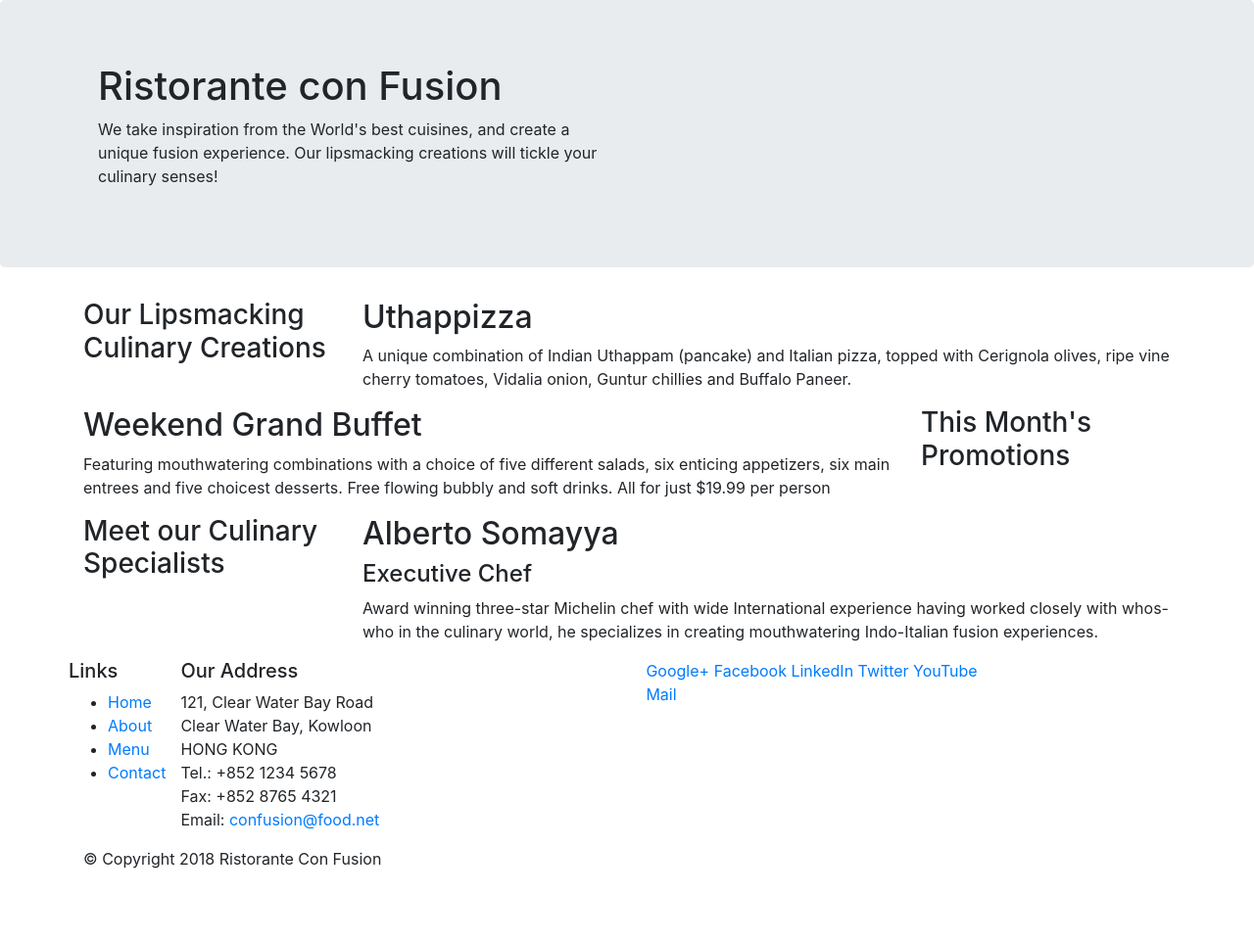
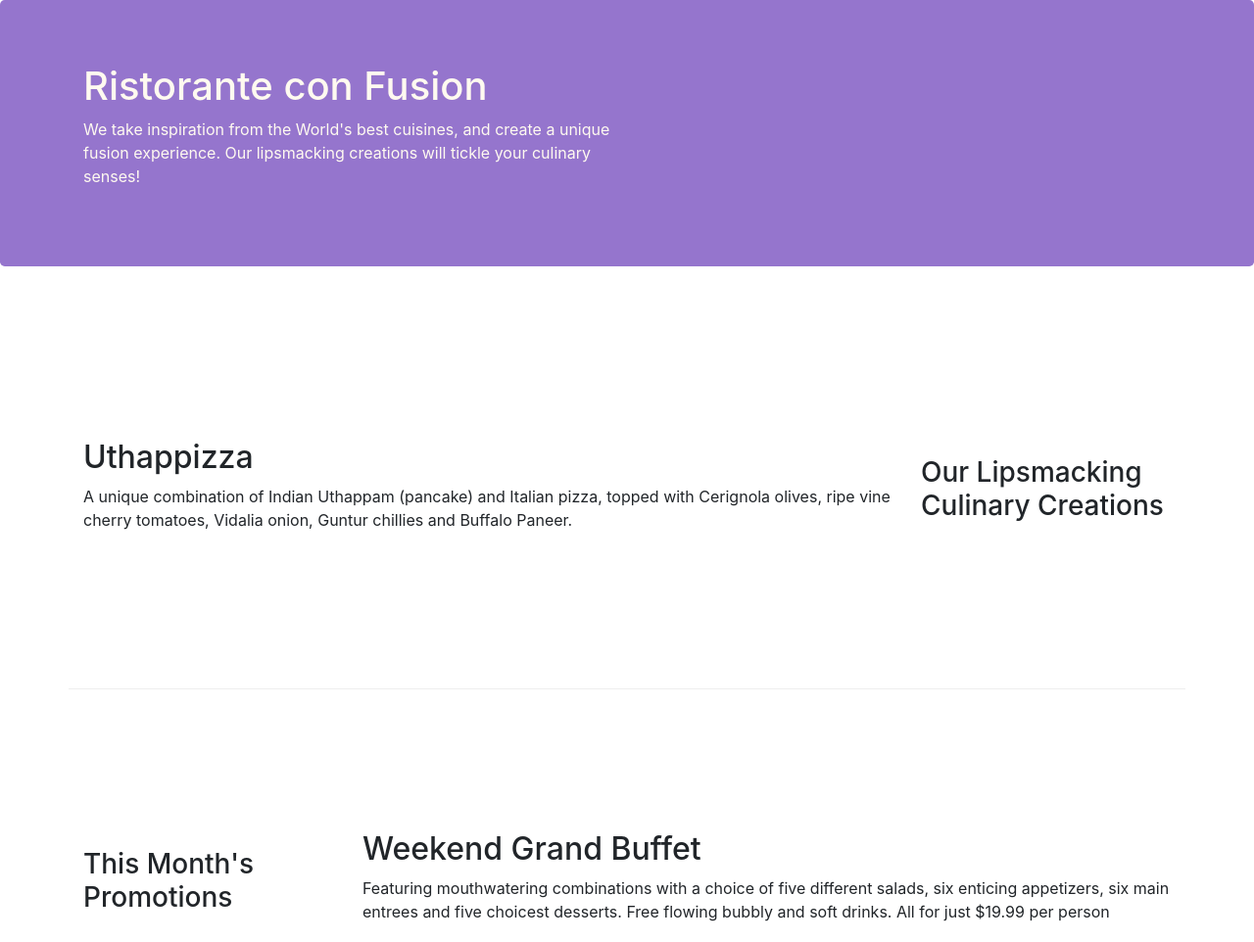
Before and after one commit to Santhosh2231/Ristorante-Con-Fusion, a website: page index.html in a window 1280 px wide. Shown: the top 962 px of the page at 98% size. Before the commit the page ends 905 px from the top, so only its background shows below. Drawn offline with nearby package versions, Linux system fonts and the light colour scheme.

Commit message:
Grid system 2

```diff
--- /dev/null
+++ b/css/styles.css
@@ -0,0 +1,30 @@
+.row-header{
+    margin:0px auto;
+    padding:0px;
+}
+
+.row-content {
+    margin:0px auto;
+    padding: 50px 0px 50px 0px;
+    border-bottom: 1px ridge;
+    min-height:400px;
+}
+
+.footer{
+    background-color: #D1C4E9;
+    margin:0px auto;
+    padding: 20px 0px 20px 0px;
+}
+
+.jumbotron {
+    padding:70px 30px 70px 30px;
+    margin:0px auto;
+    background: #6e3fbe ;
+    color: floralwhite;
+}
+
+address{
+    font-size:80%;
+    margin:0px;
+    color:#0f0f0f;
+}
--- a/index.html
+++ b/index.html
@@ -6,6 +6,7 @@
         <meta http-equiv="x-ua-compatible" content="ie=edge">
 
         <!-- Bootstrap CSS -->
+        <link href="css/styles.css" rel="stylesheet">
         <link rel="stylesheet" href="node_modules/bootstrap/dist/css/bootstrap.min.css">
 
 <head>
@@ -14,9 +15,9 @@
 
 <body>
 
-    <header class="jumbotron">
+    <header class="jumbotron" style="background-color:#9575CD ;">
         <div class="container">
-            <div>
+            <div class="row row-header">
                 <div class="col-12 col-sm-6">
                     <h1>Ristorante con Fusion</h1>
                     <p>We take inspiration from the World's best cuisines, and create a unique fusion experience. Our lipsmacking creations will tickle your culinary senses!</p>
@@ -28,32 +29,32 @@
     </header>
 
     <div class="container">
-        <div class="row">
-            <div class="col-12 col-sm-4 col-md-3">
+        <div class="row row-content align-items-center">
+            <div class="col-12 col-sm-4 order-sm-last col-md-3">
                 <h3>Our Lipsmacking Culinary Creations</h3>
             </div>
-            <div class="col col-sm col-md">
+            <div class="col col-sm order-sm-first col-md">
                 <h2>Uthappizza</h2>
                 <p>A unique combination of Indian Uthappam (pancake) and Italian pizza, topped with Cerignola olives, ripe vine cherry tomatoes, Vidalia onion, Guntur chillies and Buffalo Paneer.</p>
             </div>
         </div>
 
 
-        <div  class="row">
-            <div class="col-12 col-sm-4 order-sm-last col-md-3">
+        <div  class="row row-content align-items-center">
+            <div class="col-12 col-sm-4 col-md-3">
                 <h3>This Month's Promotions</h3>
             </div>
-            <div class="col col-sm order-sm-first col-md">
+            <div class="col col-sm col-md">
                 <h2>Weekend Grand Buffet</h2>
                 <p>Featuring mouthwatering combinations with a choice of five different salads, six enticing appetizers, six main entrees and five choicest desserts. Free flowing bubbly and soft drinks. All for just $19.99 per person </p>
             </div>
         </div>
 
-        <div class="row">
-            <div class="col-12 col-sm-4 col-md-3">
+        <div class="row row-content align-items-center">
+            <div class="col-12 col-sm-4 order-sm-last col-md-3">
                 <h3>Meet our Culinary Specialists</h3>
             </div >
-            <div class="col col-sm col-md">
+            <div class="col col-sm order-sm-first col-md">
                 <h2>Alberto Somayya</h2>
                 <h4>Executive Chef</h4>
                 <p>Award winning three-star Michelin chef with wide International experience having worked closely with whos-who in the culinary world, he specializes in creating mouthwatering Indo-Italian fusion experiences. </p>
@@ -61,20 +62,20 @@
         </div>
     </div>
 
-    <footer>
+    <footer class="footer">
         <div class="container">
             <div class="row">
-                <div lass="col-4 offset-1 col-sm-2">
+                <div lass="col-3 offset-1 col-sm-2">
                     <h5>Links</h5>
-                    <ul>
-                        <li><a href="#">Home</a></li>
-                        <li><a href="#">About</a></li>
-                        <li><a href="#">Menu</a></li>
-                        <li><a href="#">Contact</a></li>
+                    <ul class="list-unstyled">
+                        <li class="list-unstyled"><a href="#">Home</a></li>
+                        <li class="list-unstyled"><a href="#">About</a></li>
+                        <li class="list-unstyled"><a href="#">Menu</a></li>
+                        <li class="list-unstyled"><a href="#">Contact</a></li>
                     </ul>
                 </div>
 
-                <div class="col-7 col-sm-5">
+                <div class="col-6 col-sm-5">
                     <h5>Our Address</h5>
                     <address>
 		              121, Clear Water Bay Road<br>
@@ -86,8 +87,8 @@
 		           </address>
                 </div>
 
-                <div class="col-12 col-sm-4">
-                    <div>
+                <div class="col-12 col-sm-4 align-self-center">
+                    <div class="text-center">
                         <a href="http://google.com/+">Google+</a>
                         <a href="http://www.facebook.com/profile.php?id=">Facebook</a>
                         <a href="http://www.linkedin.com/in/">LinkedIn</a>
@@ -97,7 +98,7 @@
                     </div>
                 </div>
            </div>
-           <div class="row">
+           <div class="row justify-content-center">
                 <div class="col-auto">
                     <p>© Copyright 2018 Ristorante Con Fusion</p>
                 </div>
```
